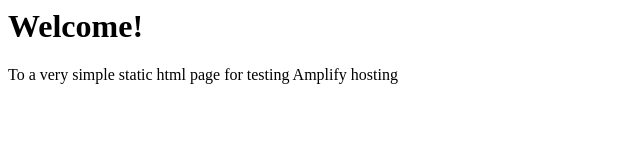
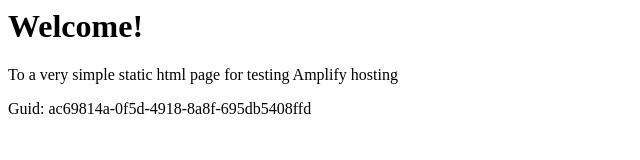
Before and after one commit to aws-aemilia-nrt/Github-PR-Commit-Integration-Test-DoNotTouch-v1-prod-ap-northeast-1, a website: page src/index.html in a window 1280 px wide. Shown: the whole page, without its empty margins (0-640 px from the left). Drawn offline with Linux system fonts and the light colour scheme.

Commit message:
commit from integ tests

```diff
--- a/src/index.html
+++ b/src/index.html
@@ -1,3 +1,5 @@
+
+
 <html lang="en">
 
 <head>
@@ -10,6 +12,6 @@
 <body>
     <h1>Welcome!</h1>
     <p>To a very simple static html page for testing Amplify hosting</p>
-</body>
+    <p>Guid: ac69814a-0f5d-4918-8a8f-695db5408ffd</p></body>
 
 </html>
```
